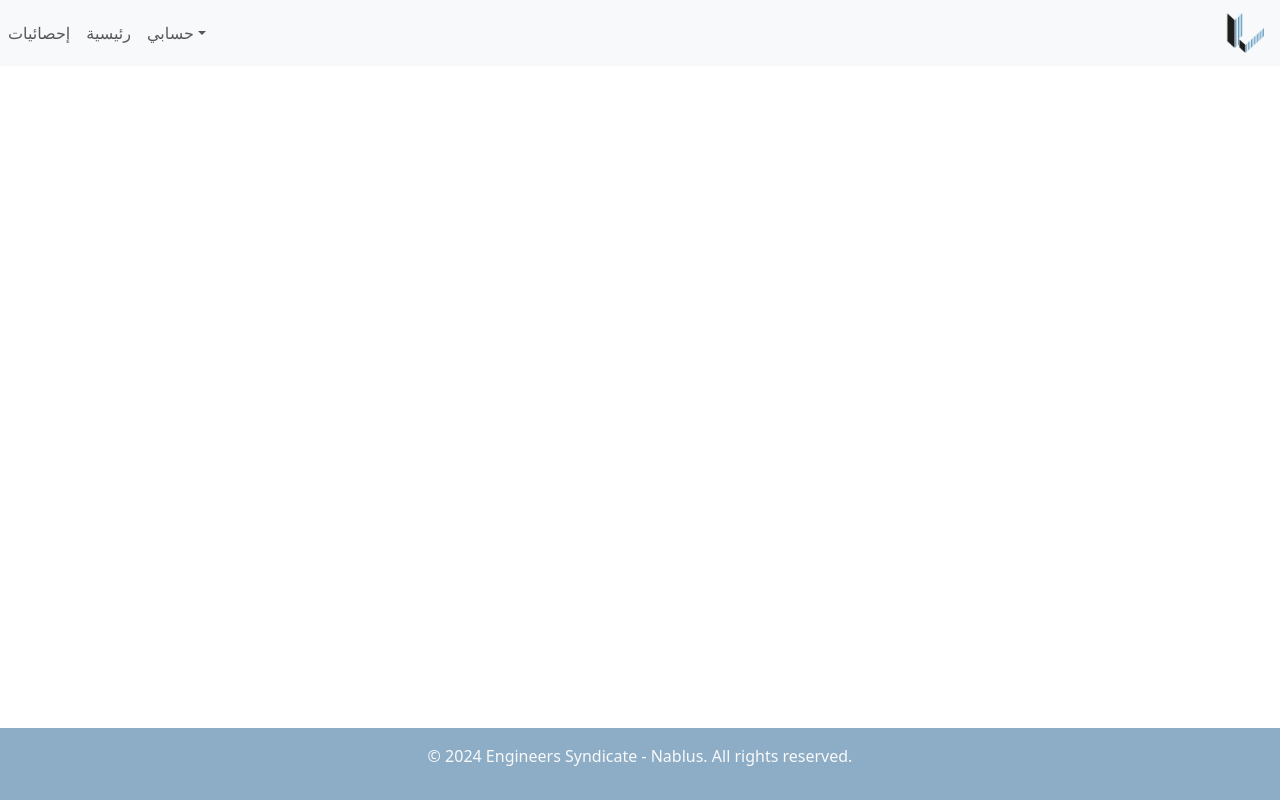
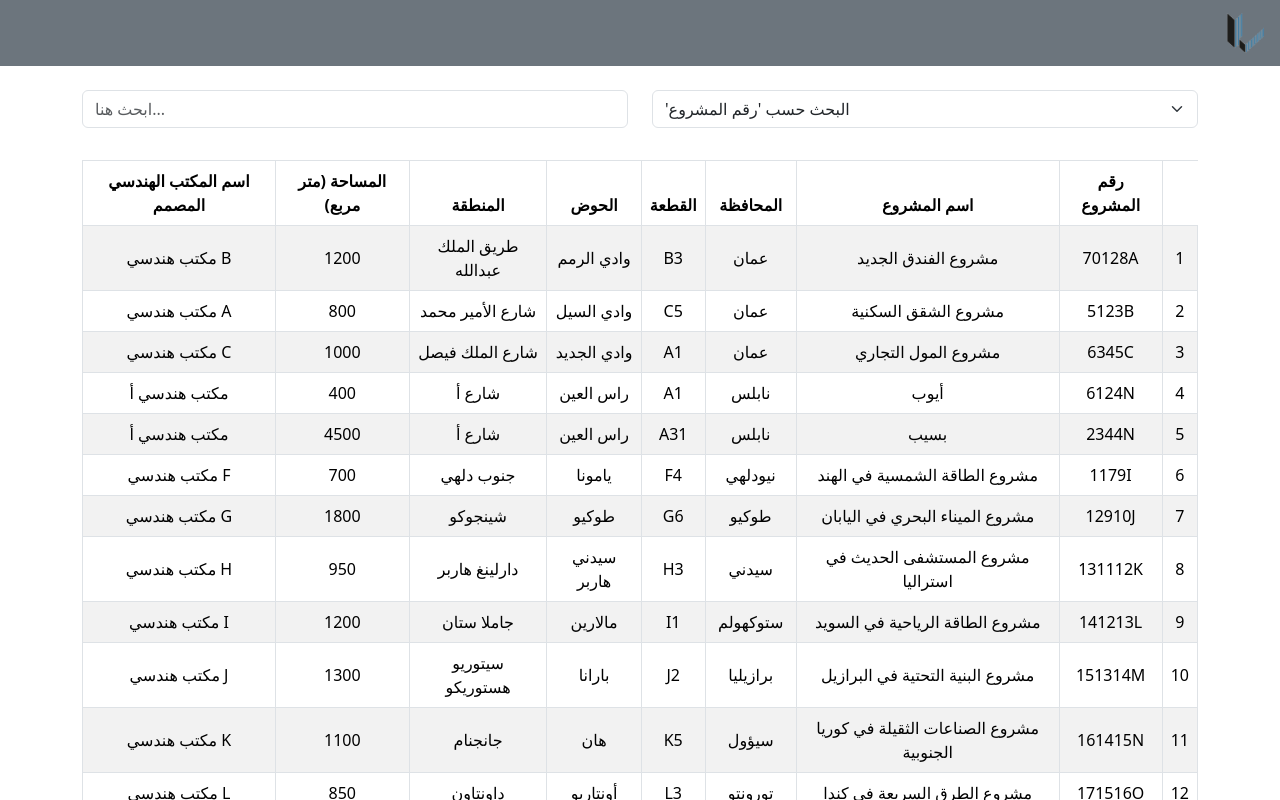
Before and after one commit to NourAyyoub/Engineers-Syndicate, a React (Vite) app in the folder app/: page / in a window 1280 px wide. Shown: the top 800 px of the page. Built offline with nearby package versions, Linux system fonts and the light colour scheme.

Commit message:
create projects table

```diff
--- a/app/src/App.jsx
+++ b/app/src/App.jsx
@@ -1,8 +1,8 @@
-import Navigationbar from "./components/NavbarFile/Navigationbar.jsx";
+import ProjectsTable from "./components/ProjectsTable/ProjectsTable";
 export default function App() {
   return (
     <div>
-      <Navigationbar />
+      <ProjectsTable />
     </div>
   );
 }
--- a/app/src/components/FooterFile/Footer.jsx
+++ b/app/src/components/FooterFile/Footer.jsx
@@ -1,20 +1,13 @@
-import { Container, Row, Col } from "react-bootstrap";
 export default function Footer() {
   const year = new Date().getFullYear();
   return (
-    <footer
-      style={{ background: "#8dadc6" }}
-      className=" text-light py-3 fixed-bottom"
-    >
-      <Container>
-        <Row>
-          <Col xs={12} className="text-center">
-            <p>
-              &copy; {year} Engineers Syndicate - Nablus. All rights reserved.
-            </p>
-          </Col>
-        </Row>
-      </Container>
+    <footer style={{ background: "#8dadc6" }} className="py-5 mt-5">
+      <div className="container text-light text-center">
+        <p className="display-5 mb-3"> Engineers Syndicate - Nablus</p>
+        <small className="text-white-50">
+          &copy; {year} All rights reserved.
+        </small>
+      </div>
     </footer>
   );
 }
--- a/app/src/components/NavbarFile/NavigationLinks.jsx
+++ b/app/src/components/NavbarFile/NavigationLinks.jsx
@@ -14,16 +14,9 @@ const links = [
 export default function NavigationLinks() {
   return (
     <>
-      <Navbar.Toggle
-        aria-controls="navbarNavDropdown"
-        className="navbar-toggler"
-        type="button"
-        data-bs-toggle="collapse"
-        data-bs-target="#navbarNavDropdown"
-        aria-label="Toggle navigation"
-      ></Navbar.Toggle>
-      <Navbar.Collapse id="navbarNavDropdown" className="ms-auto">
-        <Nav className="navbar-nav">
+      <Navbar.Toggle className="coloring"></Navbar.Toggle>
+      <Navbar.Collapse id="navbarNavDropdown">
+        <Nav>
           {links.map((ele, i) => (
             <MainNavLink href={ele.linkHref} label={ele.linkLabel} key={i} />
           ))}
--- a/app/src/components/NavbarFile/Navigationbar.jsx
+++ b/app/src/components/NavbarFile/Navigationbar.jsx
@@ -1,12 +1,18 @@
 import { Navbar } from "react-bootstrap";
 import "bootstrap/dist/css/bootstrap.min.css";
 import BrandLogo from "./BrandLogo";
-import NavigationLinks from "./NavigationLinks";
+// import NavigationLinks from "./NavigationLinks";
 
 export default function Navigationbar() {
   return (
-    <Navbar expand="lg" className="navbar-light bg-light container-fluid">
-      <NavigationLinks />
+    <Navbar
+      bg="secondary"
+      variant="dark"
+      sticky="top"
+      expand="sm"
+      collapseOnSelect
+    >
+      {/* <NavigationLinks /> */}
       <BrandLogo />
     </Navbar>
   );
--- a/app/src/components/NavbarFile/ProfileDropdown.jsx
+++ b/app/src/components/NavbarFile/ProfileDropdown.jsx
@@ -11,11 +11,7 @@ const items = [
 ];
 export default function ProfileDropdown() {
   return (
-    <NavDropdown
-      title="حسابي"
-      id="navbarDropdownMenuLink"
-      className="nav-item dropdown"
-    >
+    <NavDropdown title="حسابي" id="navbarDropdownMenuLink">
       {items.map((ele, i) => (
         <NavDropdown.Item
           href={ele.itemHrefHref}
--- /dev/null
+++ b/app/src/components/ProjectsTable/ProjectsTable.jsx
@@ -0,0 +1,245 @@
+import { useState } from "react";
+export default function ProjectsTable() {
+  const [searchTerm, setSearchTerm] = useState("");
+  const [searchType, setSearchType] = useState("projectNumber");
+
+  const projects = [
+    {
+      id: 1,
+      projectNumber: "70128A",
+      projectName: "مشروع الفندق الجديد",
+      governorate: "عمان",
+      pieceOfLand: "B3",
+      basin: "وادي الرمم",
+      region: "طريق الملك عبدالله",
+      area: "1200",
+      engineeringOffice: "مكتب هندسي B",
+    },
+    {
+      id: 2,
+      projectNumber: "5123B",
+      projectName: "مشروع الشقق السكنية",
+      governorate: "عمان",
+      pieceOfLand: "C5",
+      basin: "وادي السيل",
+      region: "شارع الأمير محمد",
+      area: "800",
+      engineeringOffice: "مكتب هندسي A",
+    },
+    {
+      id: 3,
+      projectNumber: "6345C",
+      projectName: "مشروع المول التجاري",
+      governorate: "عمان",
+      pieceOfLand: "A1",
+      basin: "وادي الجديد",
+      region: "شارع الملك فيصل",
+      area: "1000",
+      engineeringOffice: "مكتب هندسي C",
+    },
+    {
+      id: 4,
+      projectNumber: "6124N",
+      projectName: " أيوب",
+      governorate: "نابلس",
+      pieceOfLand: "A1",
+      basin: "راس العين",
+      region: "شارع أ",
+      area: "400",
+      engineeringOffice: "مكتب هندسي أ",
+    },
+    {
+      id: 5,
+      projectNumber: "2344N",
+      projectName: " بسيب",
+      governorate: "نابلس",
+      pieceOfLand: "A31",
+      basin: "راس العين",
+      region: "شارع أ",
+      area: "4500",
+      engineeringOffice: "مكتب هندسي أ",
+    },
+    {
+      id: 6,
+      projectNumber: "1179I",
+      projectName: "مشروع الطاقة الشمسية في الهند",
+      governorate: "نيودلهي",
+      pieceOfLand: "F4",
+      basin: "يامونا",
+      region: "جنوب دلهي",
+      area: "700",
+      engineeringOffice: "مكتب هندسي F",
+    },
+    {
+      id: 7,
+      projectNumber: "12910J",
+      projectName: "مشروع الميناء البحري في اليابان",
+      governorate: "طوكيو",
+      pieceOfLand: "G6",
+      basin: "طوكيو",
+      region: "شينجوكو",
+      area: "1800",
+      engineeringOffice: "مكتب هندسي G",
+    },
+    {
+      id: 8,
+      projectNumber: "131112K",
+      projectName: "مشروع المستشفى الحديث في استراليا",
+      governorate: "سيدني",
+      pieceOfLand: "H3",
+      basin: "سيدني هاربر",
+      region: "دارلينغ هاربر",
+      area: "950",
+      engineeringOffice: "مكتب هندسي H",
+    },
+    {
+      id: 9,
+      projectNumber: "141213L",
+      projectName: "مشروع الطاقة الرياحية في السويد",
+      governorate: "ستوكهولم",
+      pieceOfLand: "I1",
+      basin: "مالارين",
+      region: "جاملا ستان",
+      area: "1200",
+      engineeringOffice: "مكتب هندسي I",
+    },
+    {
+      id: 10,
+      projectNumber: "151314M",
+      projectName: "مشروع البنية التحتية في البرازيل",
+      governorate: "برازيليا",
+      pieceOfLand: "J2",
+      basin: "بارانا",
+      region: "سيتوريو هستوريكو",
+      area: "1300",
+      engineeringOffice: "مكتب هندسي J",
+    },
+    {
+      id: 11,
+      projectNumber: "161415N",
+      projectName: "مشروع الصناعات الثقيلة في كوريا الجنوبية",
+      governorate: "سيؤول",
+      pieceOfLand: "K5",
+      basin: "هان",
+      region: "جانجنام",
+      area: "1100",
+      engineeringOffice: "مكتب هندسي K",
+    },
+    {
+      id: 12,
+      projectNumber: "171516O",
+      projectName: "مشروع الطرق السريعة في كندا",
+      governorate: "تورونتو",
+      pieceOfLand: "L3",
+      basin: "أونتاريو",
+      region: "داونتاون",
+      area: "850",
+      engineeringOffice: "مكتب هندسي L",
+    },
+    {
+      id: 13,
+      projectNumber: "181617P",
+      projectName: "مشروع الطاقة النووية في روسيا",
+      governorate: "موسكو",
+      pieceOfLand: "M1",
+      basin: "موسكو",
+      region: "الكرملين",
+      area: "1600",
+      engineeringOffice: "مكتب هندسي M",
+    },
+    {
+      id: 14,
+      projectNumber: "191718Q",
+      projectName: "مشروع المطار الدولي في جنوب أفريقيا",
+      governorate: "جوهانسبرج",
+      pieceOfLand: "N2",
+      basin: "فال",
+      region: "سانتون",
+      area: "1400",
+      engineeringOffice: "مكتب هندسي N",
+    },
+    {
+      id: 15,
+      projectNumber: "201819R",
+      projectName: "مشروع الأبنية العالية في ماليزيا",
+      governorate: "كوالالمبور",
+      pieceOfLand: "O4",
+      basin: "كلانج",
+      region: "بانغسار",
+      area: "950",
+      engineeringOffice: "مكتب هندسي O",
+    },
+  ];
+
+  const filteredProjects = projects.filter((project) =>
+    project[searchType].toLowerCase().includes(searchTerm.toLowerCase())
+  );
+
+  const searchTypes = [
+    { value: "projectNumber", label: "'البحث حسب 'رقم المشروع" },
+    { value: "projectName", label: "'البحث حسب 'اسم المشروع" },
+    { value: "governorate", label: "'البحث حسب 'المحافظة" },
+  ];
+
+  return (
+    <div className="container mt-4">
+      <div className="row mb-3">
+        <div className="col-md-6 mb-3">
+          <input
+            type="text"
+            className="form-control"
+            placeholder="ابحث هنا..."
+            value={searchTerm}
+            onChange={(e) => setSearchTerm(e.target.value)}
+          />
+        </div>
+        <div className="col-md-6 mb-3">
+          <select
+            id="searchType"
+            className="form-select"
+            value={searchType}
+            onChange={(e) => setSearchType(e.target.value)}
+          >
+            {searchTypes.map((type) => (
+              <option key={type.value} value={type.value}>
+                {type.label}
+              </option>
+            ))}
+          </select>
+        </div>
+      </div>
+
+      <div className="table-responsive" style={{ overflow: "scroll" }}>
+        <table className="table table-striped table-bordered text-center align-middle">
+          <thead>
+            <tr>
+              <th scope="col">اسم المكتب الهندسي المصمم</th>
+              <th scope="col">المساحة (متر مربع)</th>
+              <th scope="col">المنطقة</th>
+              <th scope="col">الحوض</th>
+              <th scope="col">القطعة</th>
+              <th scope="col">المحافظة</th>
+              <th scope="col">اسم المشروع</th>
+              <th scope="col">رقم المشروع</th>
+            </tr>
+          </thead>
+          <tbody>
+            {filteredProjects.map((project, index) => (
+              <tr key={project.projectNumber}>
+                <td>{project.engineeringOffice}</td>
+                <td>{project.area}</td>
+                <td>{project.region}</td>
+                <td>{project.basin}</td>
+                <td>{project.pieceOfLand}</td>
+                <td>{project.governorate}</td>
+                <td>{project.projectName}</td>
+                <td>{project.projectNumber}</td>
+                <td>{index + 1}</td>
+              </tr>
+            ))}
+          </tbody>
+        </table>
+      </div>
+    </div>
+  );
+}
--- a/app/src/main.jsx
+++ b/app/src/main.jsx
@@ -2,10 +2,12 @@ import React from "react";
 import ReactDOM from "react-dom/client";
 import App from "./App.jsx";
 import Footer from "./components/FooterFile/Footer.jsx";
+import Navigationbar from "./components/NavbarFile/Navigationbar.jsx";
 import "./index.css";
 
 ReactDOM.createRoot(document.getElementById("root")).render(
   <React.StrictMode>
+    <Navigationbar />
     <App />
     <Footer />
   </React.StrictMode>
```
